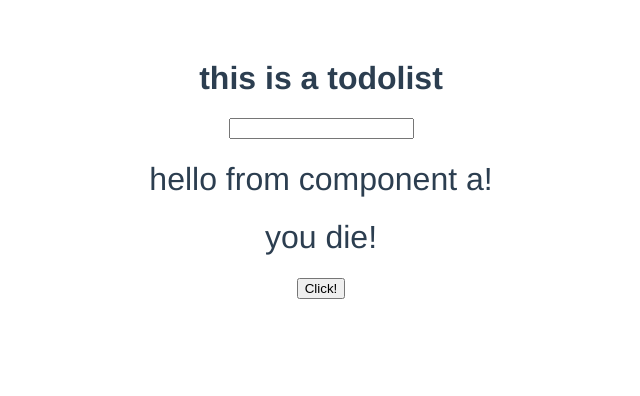
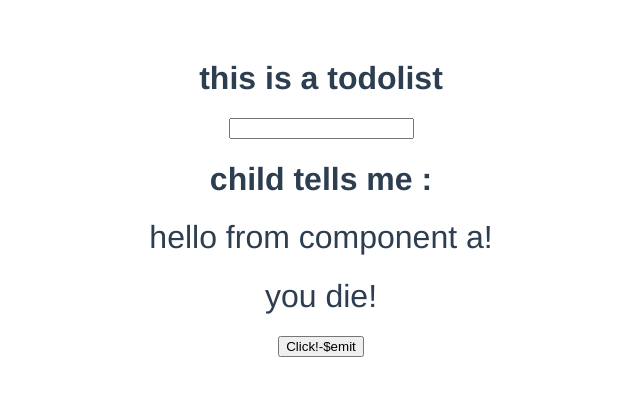
Before and after one commit to MyNameIsAngela/Vue, a Vue app in the folder my-first-vue-project/: page / in a window 1280 px wide. Shown: the top 396 px of the page, without its empty margins (319-959 px from the left). Built offline with nearby package versions, Linux system fonts and the light colour scheme.

Commit message:
子组件向父组件传参
http://www.imooc.com/video/12308

子组件componentsA向父组件App传参,使用$emit

```diff
--- a/my-first-vue-project/src/App.vue
+++ b/my-first-vue-project/src/App.vue
@@ -10,14 +10,13 @@
         {{item.label}}
       </li>
     </ul>
-    <components-a msgfromfather="you die!">
-
-    </components-a>
+    <h1>child tells me : {{childWords}}</h1>
+    <components-a msgfromfather="you die!"  v-on:child-tell-me-something='listenToMyBoy'></components-a>
   </div>
 </template>
 
 <script>
-// 此时 调用Store
+  // 此时 调用Store
 import Store from './store'
 import ComponentsA from './components/componentsA'
 console.log(Store)
@@ -26,7 +25,8 @@ console.log(Store)
       return {
         title: 'this is a todolist',
         items: Store.fetch(),
-        newItem:''
+        newItem:'',
+        childWords:''
       }
     } ,//end data
     components:{ComponentsA},
@@ -48,11 +48,12 @@ console.log(Store)
           isFinished: false
         });
         this.newItem = '';
+      },
+      listenToMyBoy:function(msg){
+        this.childWords = msg;
       }
     }//end methods
-
   }
-
 </script>
 
 <style>
--- a/my-first-vue-project/src/components/componentsA.vue
+++ b/my-first-vue-project/src/components/componentsA.vue
@@ -2,7 +2,7 @@
   <div class="hello">
     <h1>{{ msg }}</h1>
     <h1>{{msgfromfather}}</h1>
-    <button v-on:click="onClickMe">Click!</button>
+    <button v-on:click="onClickMe">Click!-$emit</button>
   </div>
 </template>
 
@@ -17,7 +17,8 @@
     props:['msgfromfather'],
     methods:{
       onClickMe: function (){
-        console.log(this.msgfromfather)
+        console.log(this.msgfromfather);
+        this.$emit('child-tell-me-something',this.msg);
       }
     }
   }
```
